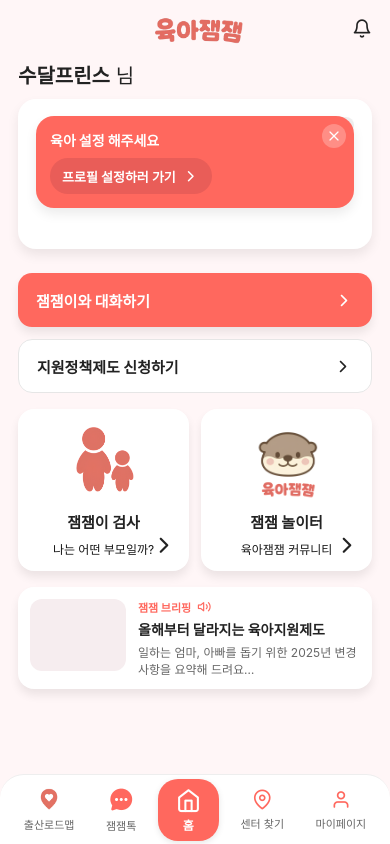
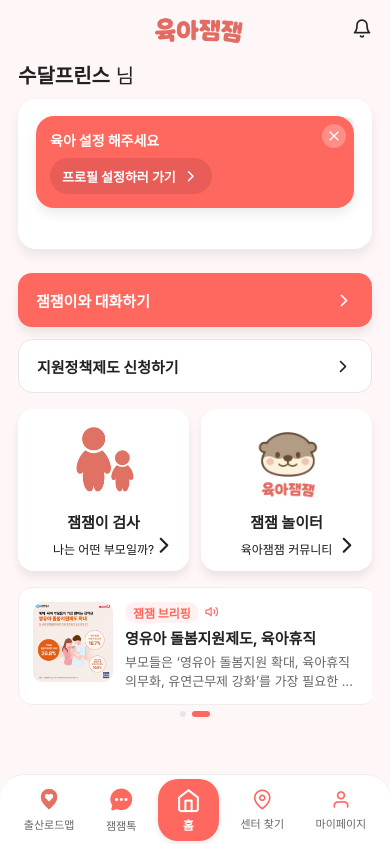
Before and after one commit to yugwangmyeong/JamJam_FE, a React Native app: screen /Main in a window 390 px wide. Built offline with nearby package versions, Linux system fonts and the light colour scheme.

Commit message:
Main 잼잼브리핑 수정

```diff
--- /dev/null
+++ b/components/commonUI/NewsBriefCarousel.jsx
@@ -0,0 +1,176 @@
+import React, { useEffect, useRef, useState, useMemo } from "react";
+import { View, Text, FlatList, Image, Pressable, Linking, StyleSheet, Dimensions } from "react-native";
+import { Feather } from "@expo/vector-icons";
+
+const { width } = Dimensions.get("window");
+
+// 레이아웃 상수
+const H_PADDING = 16;            // 좌우 패딩
+const CARD_GAP = 12;             // 카드 간 간격
+const ITEM_WIDTH = Math.round(Dimensions.get("window").width - H_PADDING * 2);
+
+// 예시 데이터
+const articles = [
+    {
+        id: 1,
+        tag: "잼잼 브리핑",
+        title: "영유아 돌봄지원제도, 육아휴직",
+        body: "부모들은 ‘영유아 돌봄지원 확대, 육아휴직 의무화, 유연근무제 강화’를 가장 필요한 출산·육아 정책으로 꼽았다.",
+        image: require("../../assets/main/news/news-1.jpg"),
+        link: "https://ibabynews.com/news/articleView.html?idxno=113710",
+    },
+    {
+        id: 2,
+        tag: "잼잼 브리핑",
+        title: "2025년 육아 지원제도 알아보기",
+        body: "2025년부터 육아휴직 급여 인상·전액 지급, 출산휴가/육아휴직 통합신청, 근로시간 단축 지원 확대, 대체인력·동료 분담 지원 강화 등 부모 지원 제도가 대폭 강화된다.",
+        image: require("../../assets/main/news/news-2.jpg"),
+        link: "https://blog.naver.com/molab_suda/223716027209?trackingCode=rss",
+    },
+];
+
+export default function NewsBriefCarousel({ intervalMs = 5000 }) {
+    const listRef = useRef(null);
+    const [index, setIndex] = useState(0);
+
+    const data = useMemo(() => {
+        const a = [...articles];
+        for (let i = a.length - 1; i > 0; i--) {
+            const j = Math.floor(Math.random() * (i + 1));
+            [a[i], a[j]] = [a[j], a[i]];
+        }
+        return a;
+    }, []);
+
+    // 모든 카드의 '정확한' 오프셋을 계산 (좌우 패딩 포함)
+    const OFFSETS = useMemo(
+        () => data.map((_, i) => H_PADDING + i * (ITEM_WIDTH + CARD_GAP)),
+        [data]
+    );
+
+    useEffect(() => {
+        if (data.length <= 1) return;
+        const t = setInterval(() => {
+            const next = (index + 1) % data.length;
+            setIndex(next);
+            listRef.current?.scrollToOffset({
+                offset: OFFSETS[next],
+                animated: true,
+            });
+        }, intervalMs);
+        return () => clearInterval(t);
+    }, [index, intervalMs, data.length, OFFSETS]);
+
+    const onSnapSync = (e) => {
+        const x = e.nativeEvent.contentOffset.x;
+        // 가장 가까운 오프셋을 찾아 인덱스 맞춤
+        const nearest = OFFSETS.reduce((best, off, i) => {
+            const d = Math.abs(off - x);
+            return d < best.d ? { i, d } : best;
+        }, { i: 0, d: Infinity }).i;
+        if (nearest !== index) setIndex(nearest);
+    };
+    const renderItem = ({ item, index: i }) => (
+        <Pressable
+            style={[
+                styles.card,
+                { marginRight: i === shuffled.length - 1 ? 0 : CARD_GAP },
+            ]}
+            android_ripple={{ color: "#f2f2f2" }}
+            onPress={() => Linking.openURL(item.link)}
+            hitSlop={6}
+        >
+            <Image source={item.image} style={styles.thumb} />
+            <View style={{ flex: 1 }}>
+                <View style={styles.tagRow}>
+                    <Text style={styles.tag}>{item.tag}</Text>
+                    <Feather name="volume-2" size={14} color="#FF685E" />
+                </View>
+                <Text style={styles.title} numberOfLines={2}>{item.title}</Text>
+                <Text style={styles.body} numberOfLines={2}>{item.body}</Text>
+            </View>
+        </Pressable>
+    );
+
+    // 스와이프 후 보이는 카드 인덱스 동기화
+    const onMomentumEnd = (e) => {
+        const off = e.nativeEvent.contentOffset.x;
+        const viewIdx = Math.round(off / (ITEM_WIDTH + CARD_GAP));
+        setIndex(viewIdx);
+    };
+
+    return (
+        <View>
+          <FlatList
+            ref={listRef}
+            data={data}
+            horizontal
+            renderItem={({ item, index: i }) => (
+              <Pressable
+                style={[styles.card, { marginRight: i === data.length - 1 ? 0 : CARD_GAP }]}
+                onPress={() => Linking.openURL(item.link)}
+              >
+                <Image source={item.image} style={styles.thumb} />
+                <View style={{ flex: 1 }}>
+                  <View style={styles.tagRow}>
+                    <Text style={styles.tag}>{item.tag}</Text>
+                    <Feather name="volume-2" size={14} color="#FF685E" />
+                  </View>
+                  <Text style={styles.title} numberOfLines={2}>{item.title}</Text>
+                  <Text style={styles.body} numberOfLines={2}>{item.body}</Text>
+                </View>
+              </Pressable>
+            )}
+            keyExtractor={(it) => String(it.id)}
+            // ✅ 정확 스냅: offsets 배열 지정
+            snapToOffsets={OFFSETS}
+            snapToAlignment="start"
+            disableIntervalMomentum
+            decelerationRate="fast"
+            bounces={false}
+            overScrollMode="never"
+            automaticallyAdjustContentInsets={false}
+            contentContainerStyle={{ paddingHorizontal: H_PADDING }}
+            showsHorizontalScrollIndicator={false}
+            // 스크롤 후 인덱스 동기화 (드래그/모멘텀 모두)
+            onScrollEndDrag={onSnapSync}
+            onMomentumScrollEnd={onSnapSync}
+            // getItemLayout도 동일 기준으로
+            getItemLayout={(_, i) => ({
+              length: ITEM_WIDTH + CARD_GAP,
+              offset: OFFSETS[i],
+              index: i,
+            })}
+            removeClippedSubviews
+            scrollEventThrottle={16}
+          />
+
+          <View style={styles.dots}>
+            {data.map((_, i) => (
+              <View key={i} style={[styles.dot, i === index && styles.dotActive]} />
+            ))}
+          </View>
+        </View>
+      );
+    }
+
+    const styles = StyleSheet.create({
+        card: {
+          width: ITEM_WIDTH,
+          flexDirection: "row",
+          gap: 12,
+          padding: 14,
+          backgroundColor: "#fff",
+          borderRadius: 14,
+          borderWidth: 1,
+          borderColor: "#eee",
+        },
+        thumb: { width: 80, height: 80, borderRadius: 10, resizeMode: "cover" },
+        tagRow: { flexDirection: "row", alignItems: "center", gap: 6, marginBottom: 4 },
+        tag: { fontSize: 12, paddingHorizontal: 8, paddingVertical: 2, borderRadius: 999, backgroundColor: "#FFF1F1", color: "#FF685E",fontWeight:800 },
+        title: { fontSize: 15, fontWeight: "700", color: "#222" },
+        body: { fontSize: 13, color: "#666", marginTop: 4 },
+        dots: { flexDirection: "row", justifyContent: "center", marginTop: 6, gap: 6 },
+        dot: { width: 6, height: 6, borderRadius: 6, backgroundColor: "#E5E5EA" },
+        dotActive: { width: 18, backgroundColor: "#FF685E", borderRadius: 6 },
+      });
--- a/components/main/Main.jsx
+++ b/components/main/Main.jsx
@@ -6,7 +6,7 @@ import { Feather } from "@expo/vector-icons";
 import BottomTab from "./BottomTab";
 import { styles, colors } from "./style/Main.style";
 import MyPage from "./mypage/MyPage";
-
+import NewsBriefCarousel from "../commonUI/NewsBriefCarousel";
 export default function Main({ navigation }) {
   const userName = "수달프린스";  //목업데이터
   const [showSetupBanner, setShowSetupBanner] = useState(false);
@@ -126,19 +126,7 @@ export default function Main({ navigation }) {
         </View>
 
         {/* 정책 브리핑 카드 */}
-        <View style={styles.newsCard}>
-          <View style={styles.newsThumb} />
-          <View style={{ flex: 1 }}>
-            <View style={styles.newsTagRow}>
-              <Text style={styles.newsTag}>잼잼 브리핑</Text>
-              <Feather name="volume-2" size={14} color={colors.primaryDark} />
-            </View>
-            <Text style={styles.newsTitle} numberOfLines={2}>올해부터 달라지는 육아지원제도</Text>
-            <Text style={styles.newsBody} numberOfLines={2}>
-              일하는 엄마, 아빠를 돕기 위한 2025년 변경사항을 요약해 드려요…
-            </Text>
-          </View>
-        </View>
+        <NewsBriefCarousel intervalMs={5000} />
       </ScrollView>
 
       <BottomTab active={activeTab} onTabPress={handleTabPress} />
```
Also changed, not shown: assets/main/news/news-1.jpg (added), assets/main/news/news-2.jpg (added).
